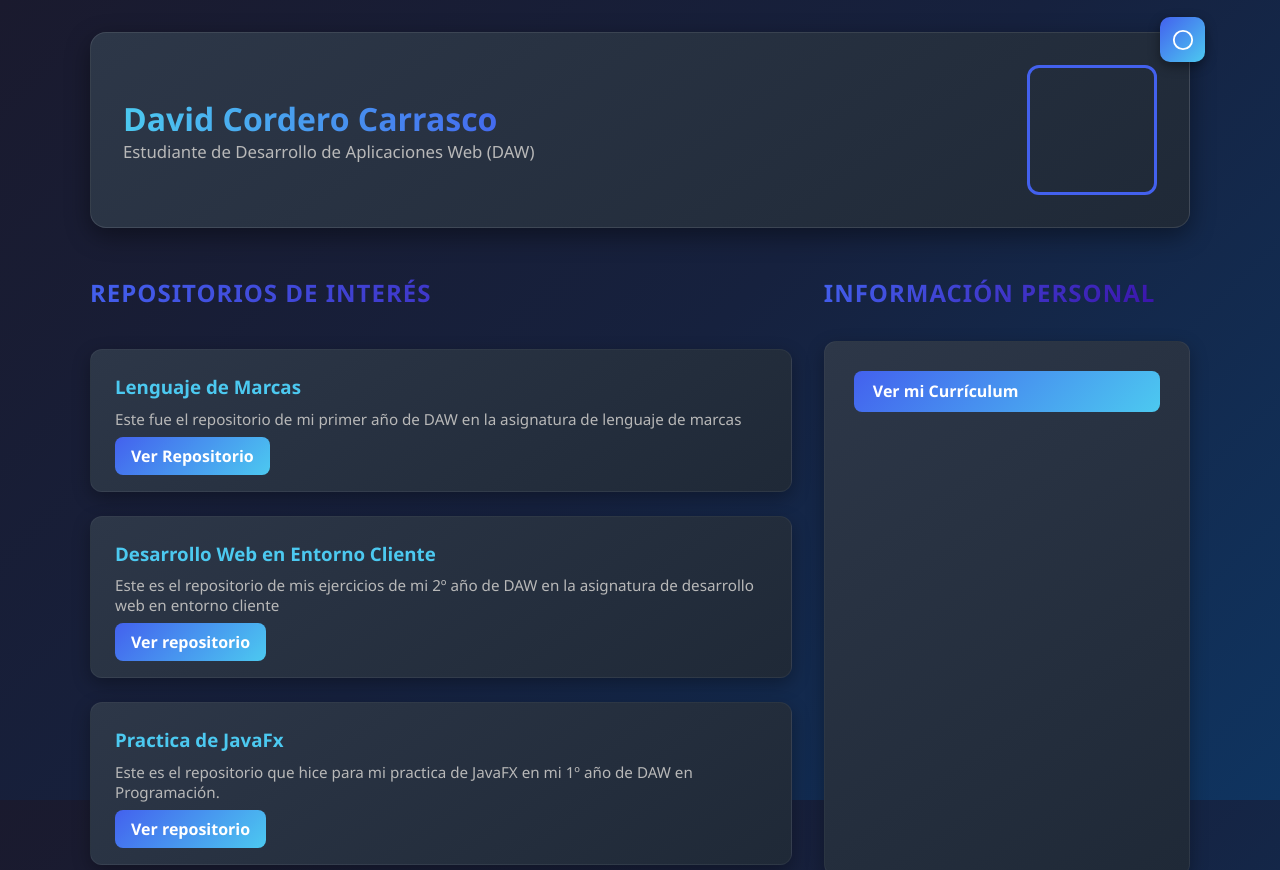
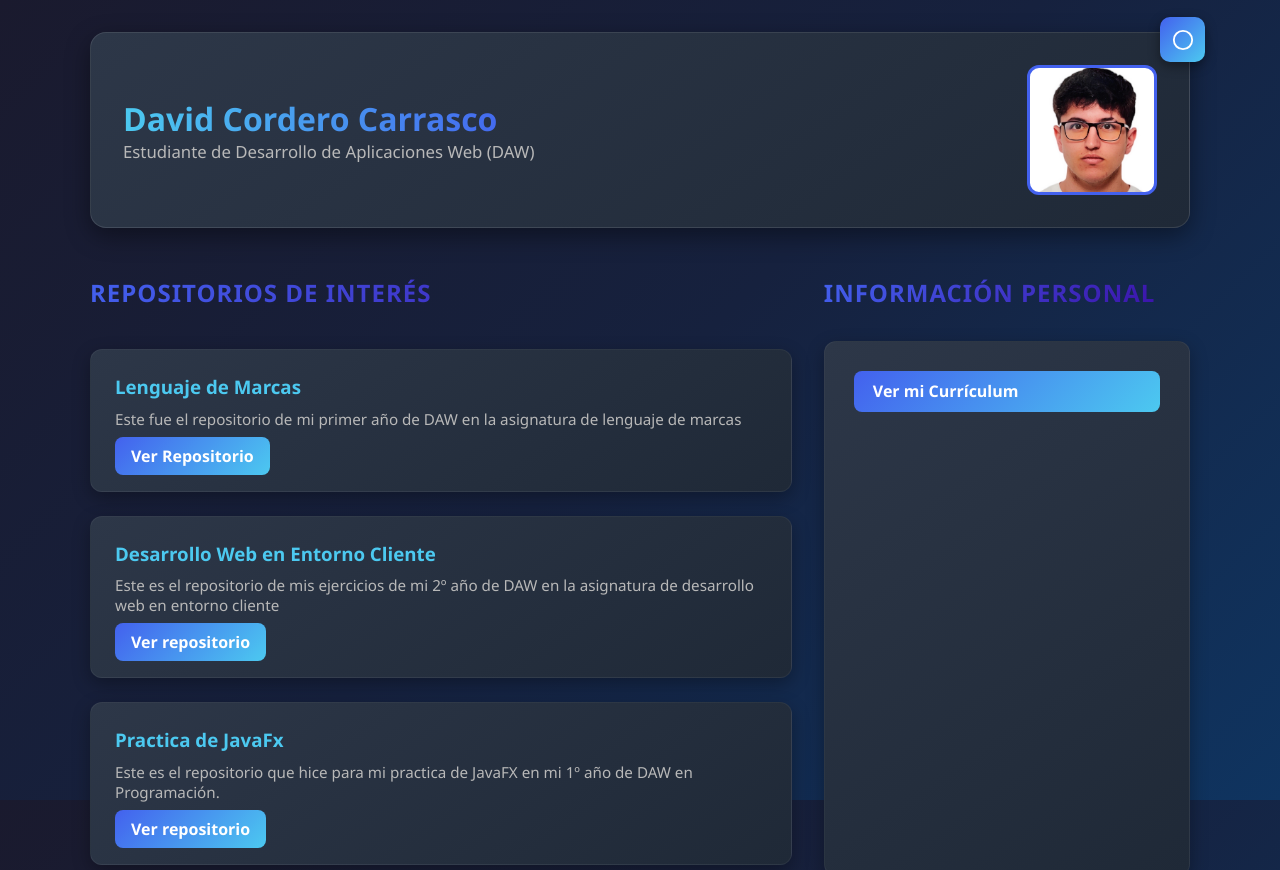
Before and after one commit to DavidCordero2911/INFORMACI-N, a plain HTML site: page index.html in a window 1280 px wide. Shown: the top 870 px of the page. Drawn offline with Linux system fonts and the light colour scheme.

Commit message:
Update index.html

```diff
--- a/index.html
+++ b/index.html
@@ -169,7 +169,7 @@
         <h1>David Cordero Carrasco</h1>
         <p>Estudiante de Desarrollo de Aplicaciones Web (DAW)</p>
       </div>
-      <div class="profile-photo" style="background-image:url('foto.jpg')"></div>
+      <div class="profile-photo" style="background-image:url('INFORMACION PERSONAL/FOTO.jpg')"></div>
     </div>
   </header>
 
```
